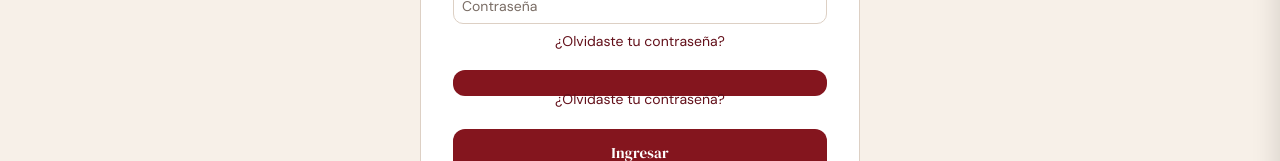
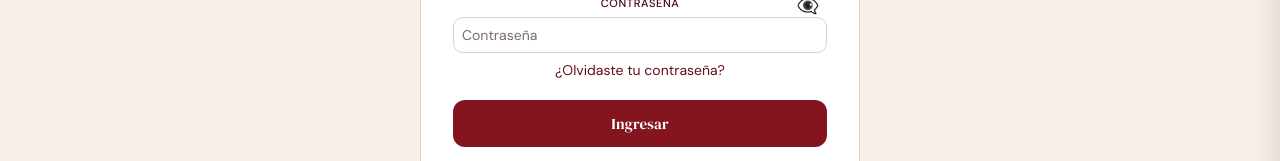
Before and after one commit to AlejandraML09/ByteBloom, a React (Vite) app in the folder frontend-react/: page /login in a window 1280 px wide. Shown: the part 396-557 px from the top of the page. Built offline with nearby package versions, Linux system fonts and the light colour scheme.

Commit message:
Arreglo el doble botón para iniciar sesión

```diff
--- a/frontend-react/src/pages/Login.jsx
+++ b/frontend-react/src/pages/Login.jsx
@@ -106,18 +106,18 @@ export default function Login() {
               </button>
             </div>
             <div className='forgot-hint'>
-              <Link to='/recuperar-contrasena'>¿Olvidaste tu contraseña?</Link>
+              <Link to='/recuperar-contrasena'>
+                ¿Olvidaste tu contraseña?
+              </Link>
             </div>
-            <button className='btn-login' onClick={doLogin}></button>
-              <div className="forgot-hint">
-                <Link to="/recuperar-contrasena">¿Olvidaste tu contraseña?</Link>
-              </div>
-            <button className="btn-login" onClick={doLogin}>
+            <button className='btn-login' onClick={doLogin}>
               Ingresar
             </button>
 
               <div className="register-hint">
-                <Link to="/registro">¿No tenés cuenta? Registrate</Link>
+                <Link to="/registro">
+                  ¿No tenés cuenta? Registrate
+                </Link>
               </div>
 
           </div>
```
